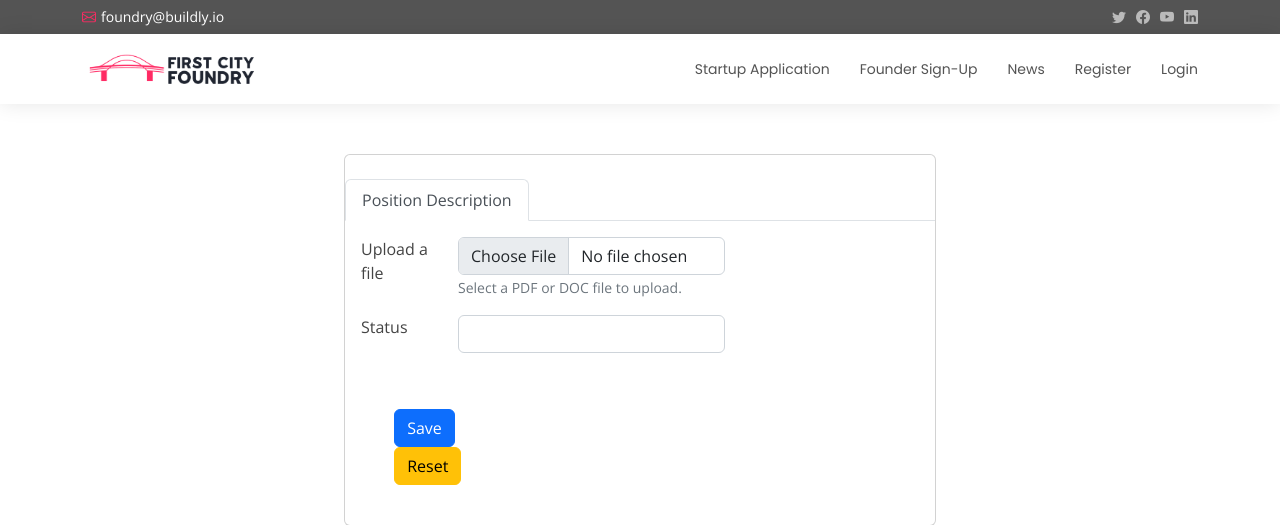
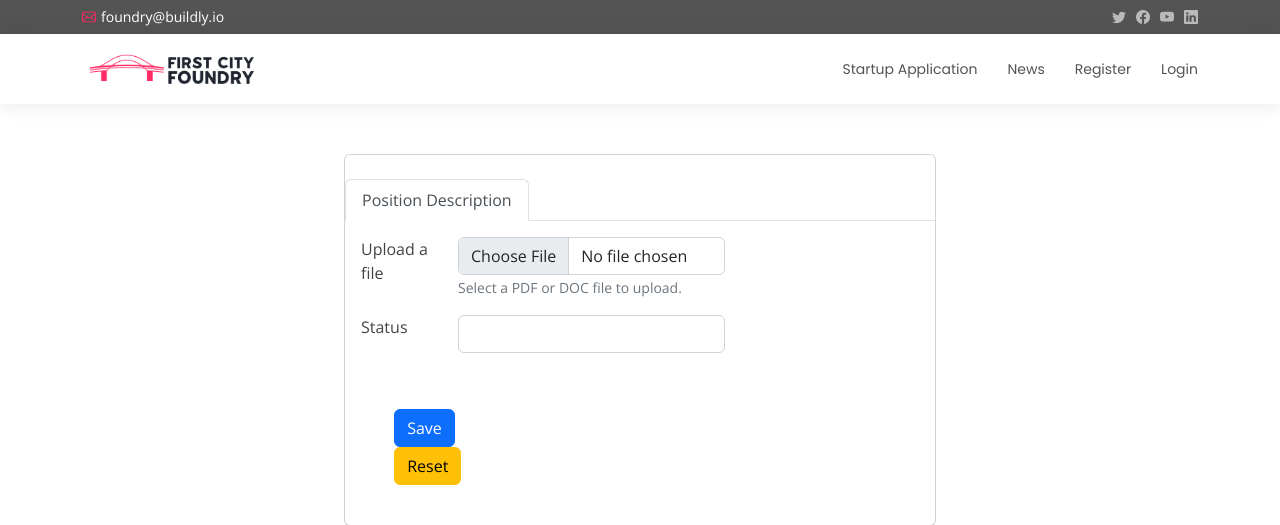
Before and after one commit to open-build/foundry, a Django app: page /company_add/ in a window 1280 px wide. Shown: the top 525 px of the page. Run offline with Django 4.2, Linux system fonts and the light colour scheme; some libraries are stand-ins or nearby versions.

Commit message:
remove founder

```diff
--- a/mysite/templates/includes/header.html
+++ b/mysite/templates/includes/header.html
@@ -36,7 +36,6 @@
         {% endif %}
         <!-- Add the new URLs to the navigation -->
         <li><a href="/startup-application/" class="nav-item nav-link">Startup Application</a></li>
-        <li><a href="/founder-signup/" class="nav-item nav-link">Founder Sign-Up</a></li>
 
         {% if user.is_authenticated %}
         <li><a class="dropdown-item" href="/register">Account Details</a></li>
```
